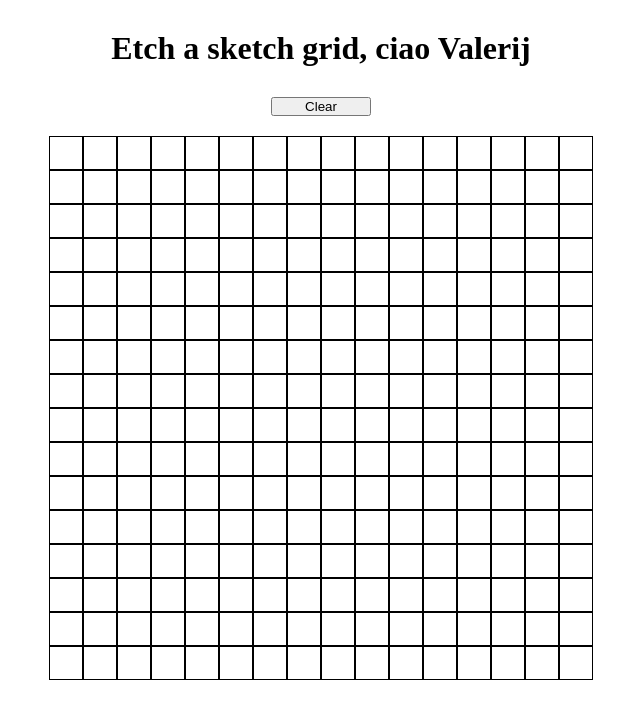
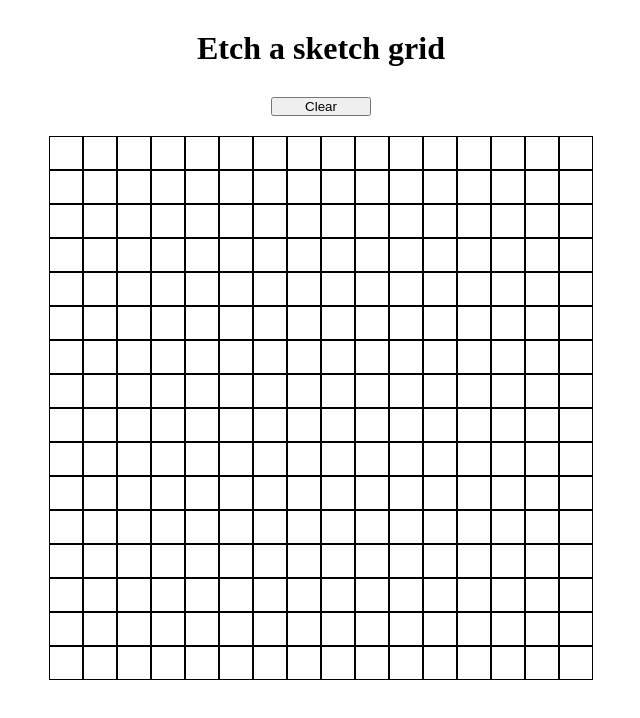
Before and after one commit to 4lokym/etch-a-sketch-4lokym, a plain HTML site: page index.html in a window 1280 px wide. Shown: the whole page, without its empty margins (319-959 px from the left). Drawn offline with Linux system fonts and the light colour scheme.

Commit message:
Remove a name

```diff
--- a/index.html
+++ b/index.html
@@ -7,7 +7,7 @@
         <script src="javascript.js" defer></script>
     </head>
     <body>
-        <h1>Etch a sketch grid, ciao Valerij</h1>
+        <h1>Etch a sketch grid</h1>
         <button>Clear</button>
         <div id="grid"></div>
     </body>
```
